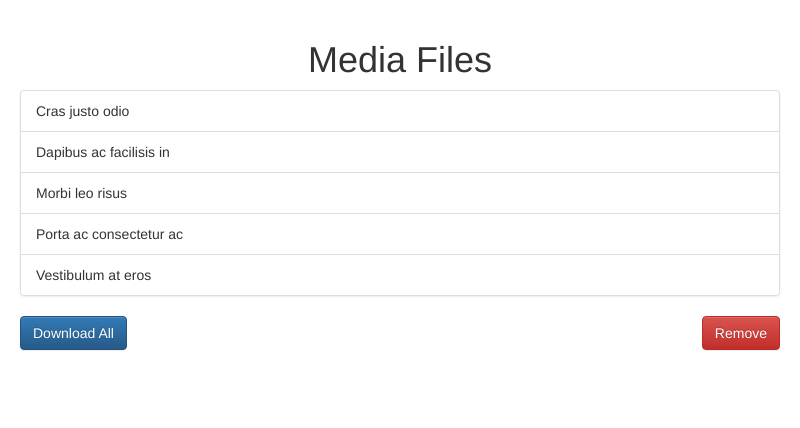
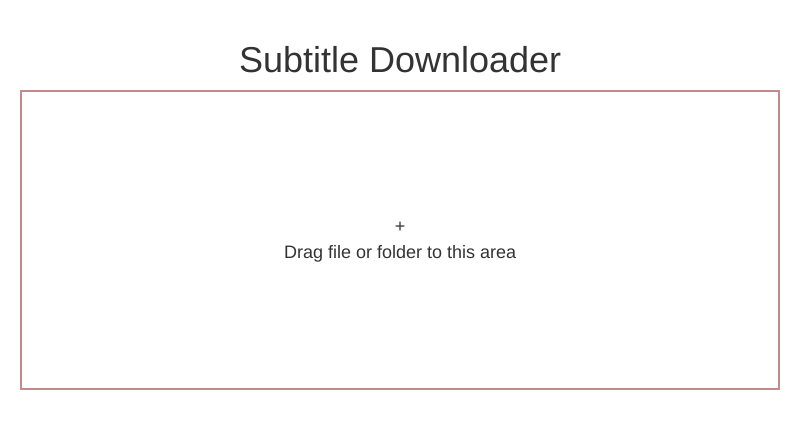
Before and after one commit to whmsysu/Subtitles-Downloader, an Electron app: page index.html in a window 800 px wide. Drawn offline with nearby package versions, Linux system fonts and the light colour scheme.

Commit message:
Add drag area to index.html

```diff
--- a/index.html
+++ b/index.html
@@ -14,17 +14,30 @@
 
   </head>
   <body style="padding:20px;">
-    <h1 style="width:100%; text-align:center;">Media Files</h1>
+    <h1 style="width:100%; text-align:center;">Subtitle Downloader</h1>
+    <div style="width:100%;height:300px;border:2px rgb(193, 138, 138) solid; display: -webkit-flex; /* Safari */
+    -webkit-align-items: center; /* Safari 7.0+ */
+    -webkit-justify-content:center;
+    display: flex;
+    align-items: center;
+    justify-content:center;
+    ">
+      <div style="text-align:center;font-size:18px;">
+          +
+          <br/>
+          Drag file or folder to this area
+      </div>
+
+
+    </div>
+    <div style="display:none;">
         <ul class="list-group">
             <li class="list-group-item">Cras justo odio</li>
-      <li class="list-group-item">Dapibus ac facilisis in</li>
-      <li class="list-group-item">Morbi leo risus</li>
-      <li class="list-group-item">Porta ac consectetur ac</li>
-      <li class="list-group-item">Vestibulum at eros</li>
         </ul>
         <div style="width:100%">
           <button class="btn btn-primary" id="download-button" style="">Download All</button>
           <button class="btn btn-danger" id="remove-button" style="float:right;">Remove</button>
+        </div>
     </div>
     <script>
       window.$ = window.jQuery = require('jquery');
--- a/list-operation.js
+++ b/list-operation.js
@@ -15,7 +15,6 @@ $("#remove-button").click(function(e){
 });
 
 $("#download-button").click(function(e){
-
   //Test download
   const { downloadShooterSub } = require('./shooter-download-helper.js');
   const videoFilePath = '/Users/haominwu/Downloads/3.Idiots.2009.1080p.BluRay.x264 DTS-WiKi/3.Idiots.2009.1080p.BluRay.x264 DTS-WiKi.mkv';
```
Lines whose indentation alone changed are shown as unchanged.
